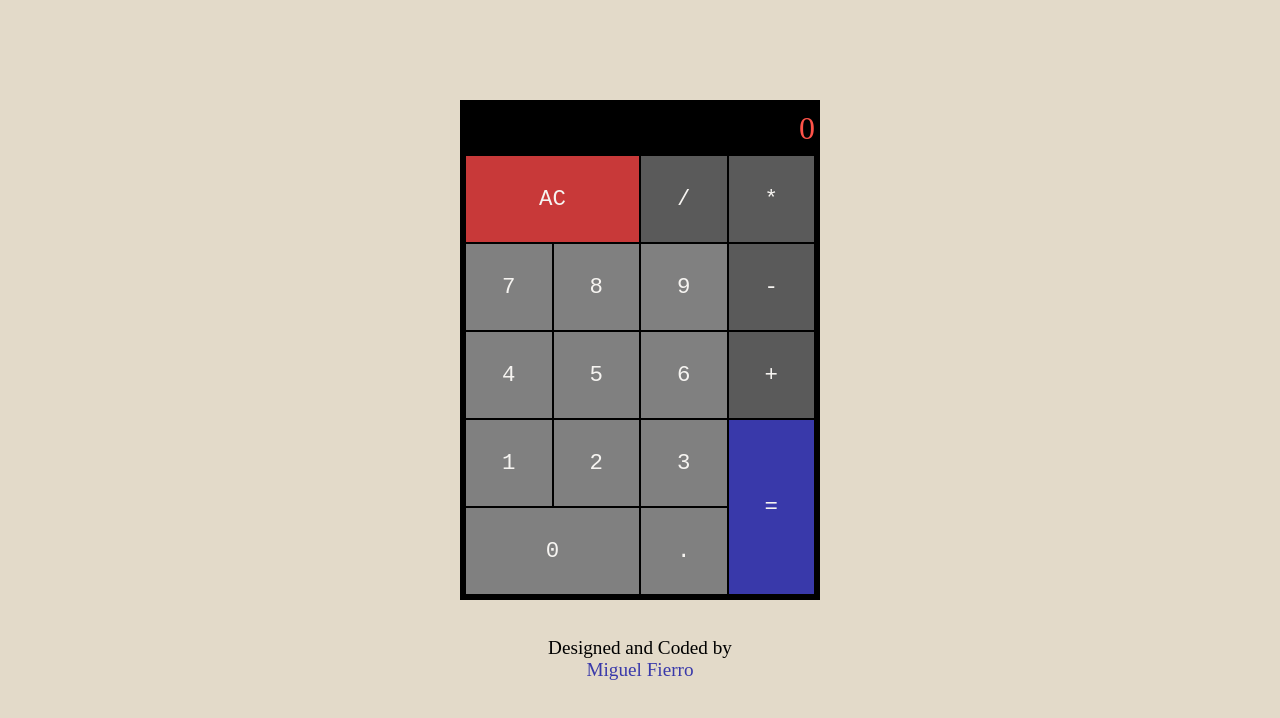
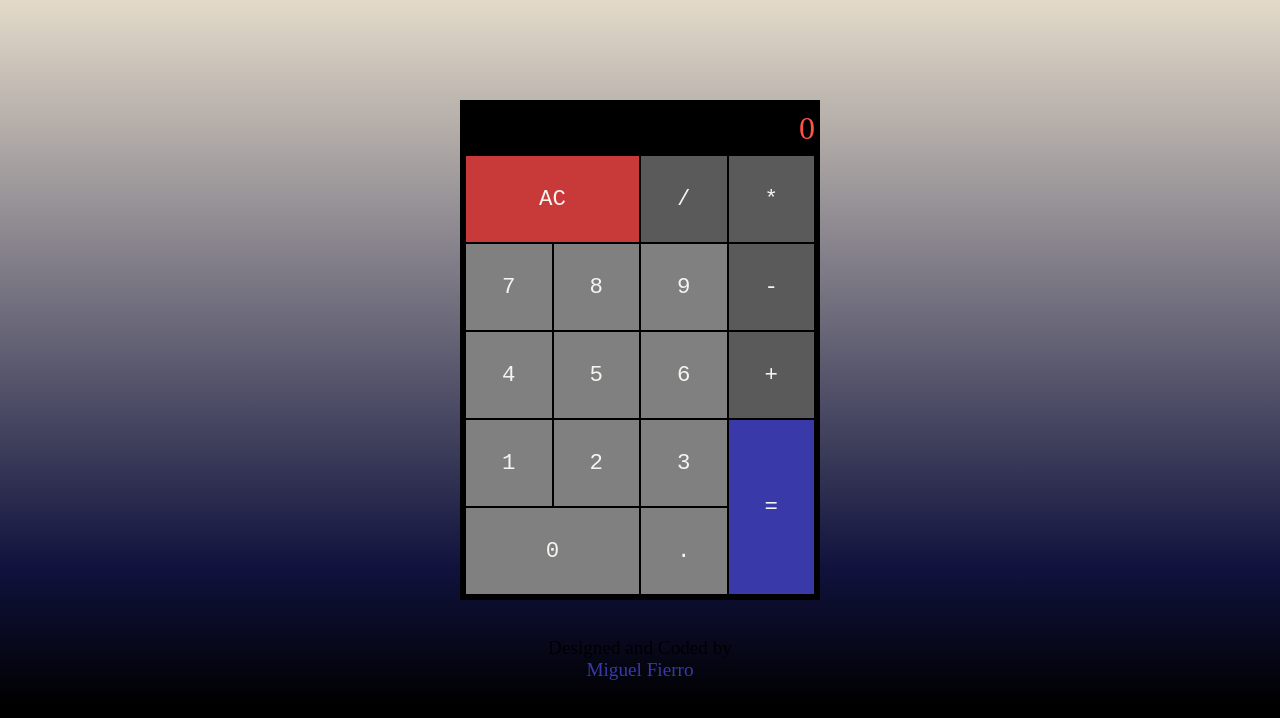
Before and after one commit to Mike-is-coding/Javascript-Calculator, a React (Create React App) app: page / in a window 1280 px wide. Shown: the top 718 px of the page. Built offline with nearby package versions, Linux system fonts and the light colour scheme; a web font is replaced by a local one.

Commit message:
changed background color

```diff
--- a/src/index.css
+++ b/src/index.css
@@ -17,7 +17,9 @@ code {
   --calc-main: #ff5349;
   --calc-sub: #bf5349;
   --button-back: #c9d2e3;
-  --background: #e3dac9;
+  --background1: #000000;
+  --background2: #10123d;
+  --background3: #e3dac9;
   --button-num: #808080;
   --button-op: #5a5a5a;
   --button-red: rgb(200, 57, 57);
@@ -32,7 +34,7 @@ body {
 .background {
   display: flex;
   position: absolute;
-  background: var(--background);
+  background: linear-gradient(0deg, var(--background1) 12%, var(--background2) 29%, var(--background3) 100%);
   width: 100vw;
   height: 100vh;
   justify-content: center;
```
